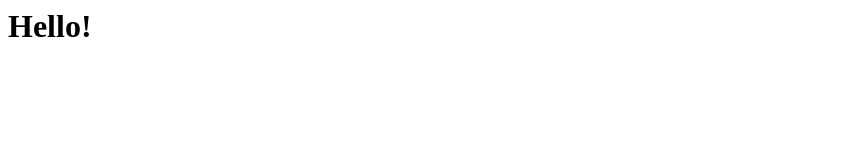
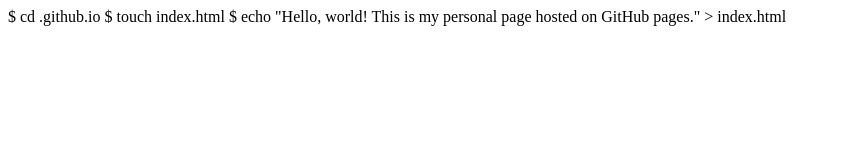
Before and after one commit to afielder02/Portfolio, a plain HTML site: page index.html in a window 1280 px wide. Shown: the whole page, without its empty margins (0-841 px from the left). Drawn offline with Linux system fonts and the light colour scheme.

Commit message:
Just testing

```diff
--- a/index.html
+++ b/index.html
@@ -1 +1,3 @@
-<h1>Hello!</h1>
+$ cd <username>.github.io
+$ touch index.html
+$ echo "Hello, world! This is my personal page hosted on GitHub pages." > index.html
```
